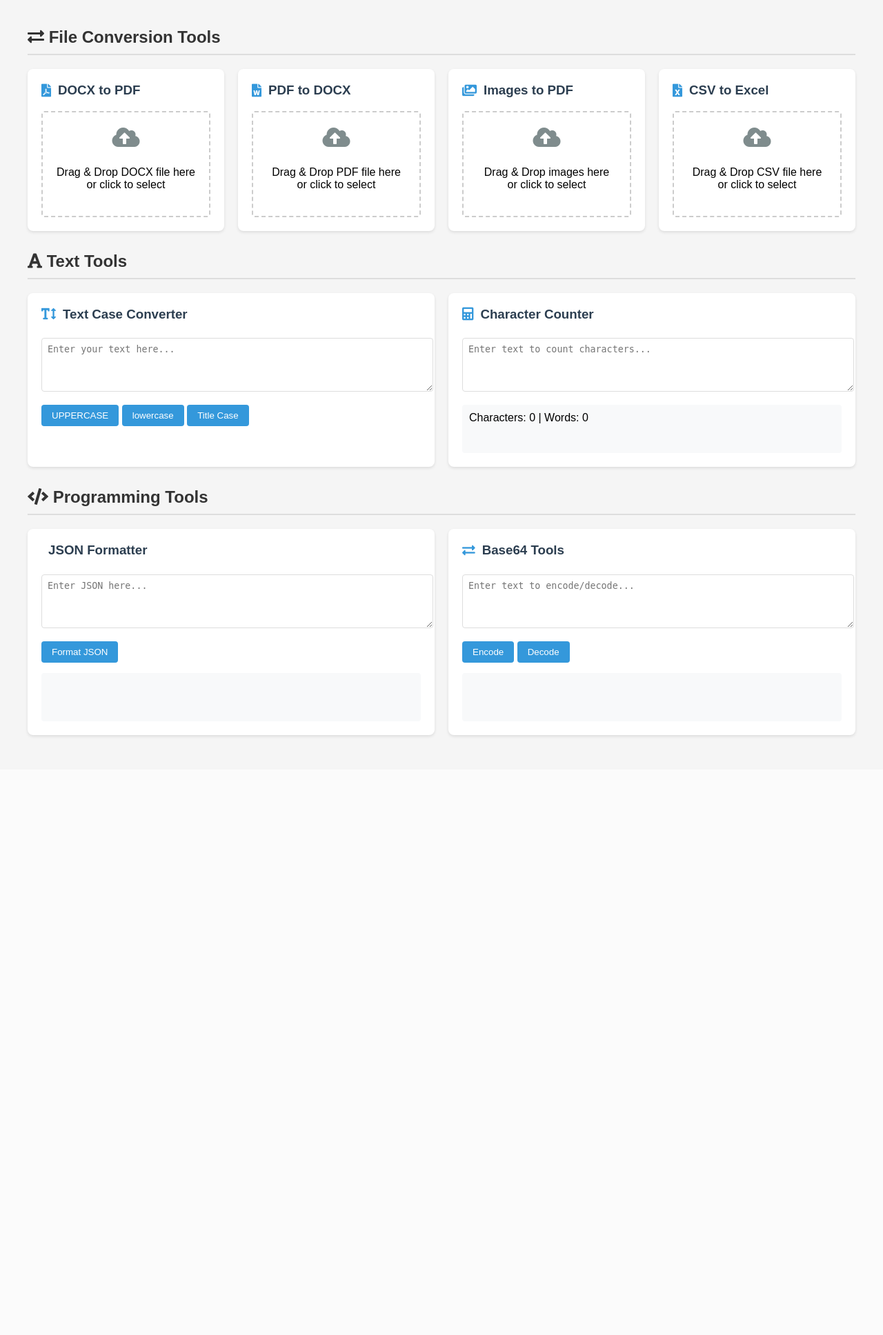
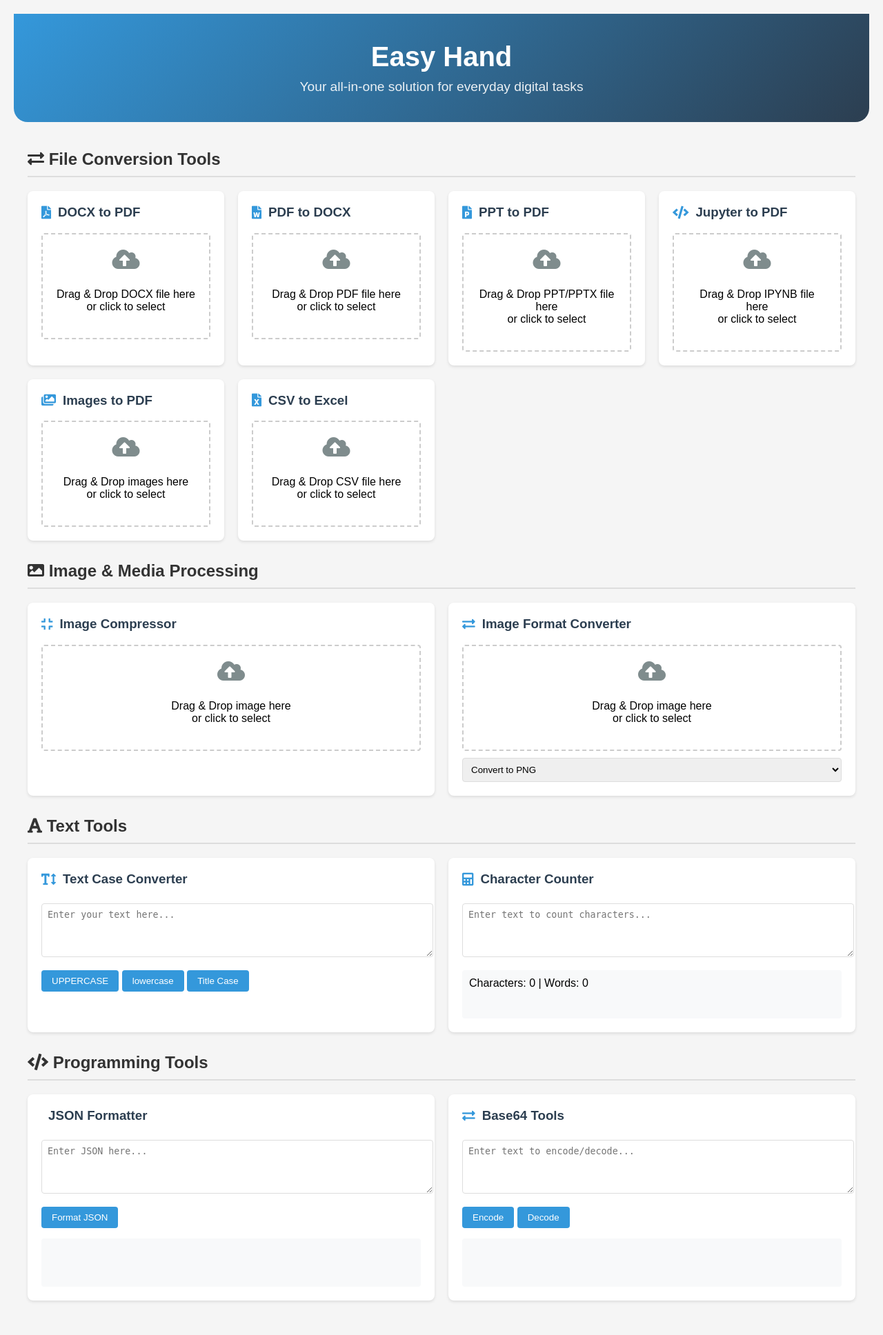
Before and after one commit to FahimMuntashir/easy-hand, a Flask app: page / in a window 1280 px wide. Shown: the whole page at 69% size. Before the commit the page ends 1069 px from the top, so only its background shows below. Run offline with Flask 2, Linux system fonts and the light colour scheme; some libraries are stand-ins or nearby versions.

Commit message:
modify design and add more tools

```diff
--- a/app.py
+++ b/app.py
@@ -6,6 +6,10 @@ import platform
 from PIL import Image
 import pandas as pd
 from flask_cors import CORS
+from nbconvert import PDFExporter
+import nbformat
+import io
+import subprocess
 
 # Create a persistent temporary directory
 TEMP_DIR = os.path.join(os.getcwd(), 'temp')
@@ -199,5 +203,156 @@ def csv_to_excel():
     finally:
         cleanup_temp_files()
 
+@app.route('/api/convert/ppt-to-pdf', methods=['POST'])
+def ppt_to_pdf():
+    try:
+        if 'file' not in request.files:
+            return jsonify({'error': 'No file provided'}), 400
+
+        file = request.files['file']
+        if not file.filename:
+            return jsonify({'error': 'No file selected'}), 400
+
+        if not file.filename.endswith(('.ppt', '.pptx')):
+            return jsonify({'error': 'Invalid file format. Please upload a PPT/PPTX file.'}), 400
+
+        input_path = os.path.join(TEMP_DIR, secure_filename(file.filename))
+        output_path = os.path.join(TEMP_DIR, 'converted.pdf')
+        file.save(input_path)
+
+        try:
+            # Convert using unoconv
+            subprocess.run(['unoconv', '-f', 'pdf', '-o', output_path, input_path], check=True)
+
+            if not os.path.exists(output_path):
+                raise Exception("Conversion failed")
+
+        except subprocess.CalledProcessError as conv_error:
+            print(f"Conversion error: {conv_error}")
+            return jsonify({'error': 'Failed to convert PPT to PDF. Please make sure unoconv and LibreOffice are installed.'}), 500
+        except Exception as e:
+            print(f"Error: {e}")
+            return jsonify({'error': 'Conversion failed'}), 500
+
+        return send_file(
+            output_path,
+            as_attachment=True,
+            download_name='converted.pdf',
+            mimetype='application/pdf'
+        )
+
+    except Exception as e:
+        print(f"Error in ppt_to_pdf: {str(e)}")
+        return jsonify({'error': str(e)}), 500
+
+    finally:
+        cleanup_temp_files()
+
+@app.route('/api/convert/ipynb-to-pdf', methods=['POST'])
+def ipynb_to_pdf():
+    try:
+        if 'file' not in request.files:
+            return jsonify({'error': 'No file provided'}), 400
+
+        file = request.files['file']
+        if not file.filename:
+            return jsonify({'error': 'No file selected'}), 400
+
+        if not file.filename.endswith('.ipynb'):
+            return jsonify({'error': 'Invalid file format. Please upload an IPYNB file.'}), 400
+
+        # Read the notebook
+        notebook_content = nbformat.reads(file.read().decode('utf-8'), as_version=4)
+
+        # Convert to PDF
+        pdf_exporter = PDFExporter()
+        pdf_data, resources = pdf_exporter.from_notebook_node(notebook_content)
+
+        # Create response
+        return send_file(
+            io.BytesIO(pdf_data),
+            as_attachment=True,
+            download_name='converted.pdf',
+            mimetype='application/pdf'
+        )
+
+    except Exception as e:
+        print(f"Error in ipynb_to_pdf: {str(e)}")
+        return jsonify({'error': str(e)}), 500
+
+@app.route('/api/convert/compress-image', methods=['POST'])
+def compress_image():
+    try:
+        if 'file' not in request.files:
+            return jsonify({'error': 'No file provided'}), 400
+
+        file = request.files['file']
+        if not file.filename:
+            return jsonify({'error': 'No file selected'}), 400
+
+        if not file.filename.lower().endswith(('.png', '.jpg', '.jpeg')):
+            return jsonify({'error': 'Invalid file format. Please upload a PNG or JPEG file.'}), 400
+
+        # Open and compress image
+        image = Image.open(file)
+        output = io.BytesIO()
+
+        # Convert to RGB if necessary
+        if image.mode in ('RGBA', 'P'):
+            image = image.convert('RGB')
+
+        # Save with compression
+        image.save(output, format='JPEG', quality=60, optimize=True)
+        output.seek(0)
+
+        return send_file(
+            output,
+            as_attachment=True,
+            download_name='compressed_image.jpg',
+            mimetype='image/jpeg'
+        )
+
+    except Exception as e:
+        print(f"Error in compress_image: {str(e)}")
+        return jsonify({'error': str(e)}), 500
+
+@app.route('/api/convert/convert-image', methods=['POST'])
+def convert_image():
+    try:
+        if 'file' not in request.files or 'format' not in request.form:
+            return jsonify({'error': 'No file or format provided'}), 400
+
+        file = request.files['file']
+        target_format = request.form['format'].lower()
+
+        if not file.filename:
+            return jsonify({'error': 'No file selected'}), 400
+
+        if target_format not in ['png', 'jpg', 'jpeg', 'gif', 'bmp']:
+            return jsonify({'error': 'Invalid target format'}), 400
+
+        # Open and convert image
+        image = Image.open(file)
+        output = io.BytesIO()
+
+        # Convert to RGB if necessary (except for PNG which can handle RGBA)
+        if target_format != 'png' and image.mode in ('RGBA', 'P'):
+            image = image.convert('RGB')
+
+        # Save in new format
+        image.save(output, format=target_format.upper())
+        output.seek(0)
+
+        return send_file(
+            output,
+            as_attachment=True,
+            download_name=f'converted_image.{target_format}',
+            mimetype=f'image/{target_format}'
+        )
+
+    except Exception as e:
+        print(f"Error in convert_image: {str(e)}")
+        return jsonify({'error': str(e)}), 500
+
 if __name__ == '__main__':
     app.run(debug=True, host='0.0.0.0', port=5000)
--- a/requirements.txt
+++ b/requirements.txt
@@ -6,7 +6,5 @@ pandas==1.3.0
 openpyxl==3.0.7
 python-docx==0.8.11
 pdf2docx==0.5.6
-docx2pdf==0.1.7; platform_system=="Windows"
 nbconvert==6.1.0
-epub2pdf==0.5.0
-pywin32==301; platform_system == "Windows"
+jupyter_client==6.1.12
--- a/templates/index.html
+++ b/templates/index.html
@@ -3,7 +3,7 @@
   <head>
     <meta charset="UTF-8" />
     <meta name="viewport" content="width=device-width, initial-scale=1.0" />
-    <title>File Tools & Converters</title>
+    <title>Easy Hand - Your All-in-One Digital Tool</title>
     <link
       href="https://cdnjs.cloudflare.com/ajax/libs/font-awesome/5.15.4/css/all.min.css"
       rel="stylesheet"
@@ -37,7 +37,7 @@
         background: white;
         border-radius: 8px;
         padding: 20px;
-        box-shadow: 0 2px 4px rgba(0,0,0,0.1);
+        box-shadow: 0 2px 4px rgba(0, 0, 0, 0.1);
       }
       .card h3 {
         margin-top: 0;
@@ -107,9 +107,38 @@
         border-radius: 4px;
         min-height: 50px;
       }
+      .header {
+        text-align: center;
+        padding: 40px 20px;
+        background: linear-gradient(135deg, #3498db, #2c3e50);
+        color: white;
+        margin-bottom: 40px;
+        border-radius: 0 0 20px 20px;
+      }
+      .header h1 {
+        margin: 0;
+        font-size: 2.5em;
+      }
+      .header p {
+        margin: 10px 0 0;
+        font-size: 1.2em;
+        opacity: 0.9;
+      }
+      .format-select {
+        width: 100%;
+        padding: 8px;
+        margin-top: 10px;
+        border: 1px solid #ddd;
+        border-radius: 4px;
+      }
     </style>
   </head>
   <body>
+    <div class="header">
+      <h1>Easy Hand</h1>
+      <p>Your all-in-one solution for everyday digital tasks</p>
+    </div>
+
     <div class="container">
       <!-- File Conversion Tools Section -->
       <section class="section">
@@ -120,7 +149,7 @@
             <h3><i class="fas fa-file-pdf"></i> DOCX to PDF</h3>
             <div class="drop-zone" data-endpoint="/api/convert/docx-to-pdf">
               <i class="fas fa-cloud-upload-alt"></i>
-              <p>Drag & Drop DOCX file here<br>or click to select</p>
+              <p>Drag & Drop DOCX file here<br />or click to select</p>
             </div>
           </div>
 
@@ -129,7 +158,25 @@
             <h3><i class="fas fa-file-word"></i> PDF to DOCX</h3>
             <div class="drop-zone" data-endpoint="/api/convert/pdf-to-docx">
               <i class="fas fa-cloud-upload-alt"></i>
-              <p>Drag & Drop PDF file here<br>or click to select</p>
+              <p>Drag & Drop PDF file here<br />or click to select</p>
+            </div>
+          </div>
+
+          <!-- PPT to PDF -->
+          <div class="card">
+            <h3><i class="fas fa-file-powerpoint"></i> PPT to PDF</h3>
+            <div class="drop-zone" data-endpoint="/api/convert/ppt-to-pdf">
+              <i class="fas fa-cloud-upload-alt"></i>
+              <p>Drag & Drop PPT/PPTX file here<br />or click to select</p>
+            </div>
+          </div>
+
+          <!-- IPYNB to PDF -->
+          <div class="card">
+            <h3><i class="fas fa-code"></i> Jupyter to PDF</h3>
+            <div class="drop-zone" data-endpoint="/api/convert/ipynb-to-pdf">
+              <i class="fas fa-cloud-upload-alt"></i>
+              <p>Drag & Drop IPYNB file here<br />or click to select</p>
             </div>
           </div>
 
@@ -138,7 +185,7 @@
             <h3><i class="fas fa-images"></i> Images to PDF</h3>
             <div class="drop-zone" data-endpoint="/api/convert/images-to-pdf">
               <i class="fas fa-cloud-upload-alt"></i>
-              <p>Drag & Drop images here<br>or click to select</p>
+              <p>Drag & Drop images here<br />or click to select</p>
             </div>
           </div>
 
@@ -147,8 +194,38 @@
             <h3><i class="fas fa-file-excel"></i> CSV to Excel</h3>
             <div class="drop-zone" data-endpoint="/api/convert/csv-to-excel">
               <i class="fas fa-cloud-upload-alt"></i>
-              <p>Drag & Drop CSV file here<br>or click to select</p>
+              <p>Drag & Drop CSV file here<br />or click to select</p>
             </div>
+          </div>
+        </div>
+      </section>
+
+      <!-- Image & Media Processing Section -->
+      <section class="section">
+        <h2><i class="fas fa-image"></i> Image & Media Processing</h2>
+        <div class="tools-grid">
+          <!-- Image Compressor -->
+          <div class="card">
+            <h3><i class="fas fa-compress"></i> Image Compressor</h3>
+            <div class="drop-zone" data-endpoint="/api/convert/compress-image">
+              <i class="fas fa-cloud-upload-alt"></i>
+              <p>Drag & Drop image here<br />or click to select</p>
+            </div>
+          </div>
+
+          <!-- Image Format Converter -->
+          <div class="card">
+            <h3><i class="fas fa-exchange-alt"></i> Image Format Converter</h3>
+            <div class="drop-zone" data-endpoint="/api/convert/convert-image">
+              <i class="fas fa-cloud-upload-alt"></i>
+              <p>Drag & Drop image here<br />or click to select</p>
+            </div>
+            <select class="format-select" id="imageFormat">
+              <option value="png">Convert to PNG</option>
+              <option value="jpg">Convert to JPG</option>
+              <option value="gif">Convert to GIF</option>
+              <option value="bmp">Convert to BMP</option>
+            </select>
           </div>
         </div>
       </section>
@@ -161,18 +238,33 @@
           <div class="card">
             <h3><i class="fas fa-text-height"></i> Text Case Converter</h3>
             <div class="input-group">
-              <textarea id="textInput" rows="4" placeholder="Enter your text here..."></textarea>
+              <textarea
+                id="textInput"
+                rows="4"
+                placeholder="Enter your text here..."
+              ></textarea>
             </div>
-            <button class="btn" onclick="convertCase('upper')">UPPERCASE</button>
-            <button class="btn" onclick="convertCase('lower')">lowercase</button>
-            <button class="btn" onclick="convertCase('title')">Title Case</button>
+            <button class="btn" onclick="convertCase('upper')">
+              UPPERCASE
+            </button>
+            <button class="btn" onclick="convertCase('lower')">
+              lowercase
+            </button>
+            <button class="btn" onclick="convertCase('title')">
+              Title Case
+            </button>
           </div>
 
           <!-- Character Counter -->
           <div class="card">
             <h3><i class="fas fa-calculator"></i> Character Counter</h3>
             <div class="input-group">
-              <textarea id="countInput" rows="4" placeholder="Enter text to count characters..." oninput="countCharacters()"></textarea>
+              <textarea
+                id="countInput"
+                rows="4"
+                placeholder="Enter text to count characters..."
+                oninput="countCharacters()"
+              ></textarea>
             </div>
             <div class="result-area" id="countResult">
               Characters: 0 | Words: 0
@@ -189,7 +281,11 @@
           <div class="card">
             <h3><i class="fas fa-brackets-curly"></i> JSON Formatter</h3>
             <div class="input-group">
-              <textarea id="jsonInput" rows="4" placeholder="Enter JSON here..."></textarea>
+              <textarea
+                id="jsonInput"
+                rows="4"
+                placeholder="Enter JSON here..."
+              ></textarea>
             </div>
             <button class="btn" onclick="formatJSON()">Format JSON</button>
             <div class="result-area" id="jsonResult"></div>
@@ -199,7 +295,11 @@
           <div class="card">
             <h3><i class="fas fa-exchange-alt"></i> Base64 Tools</h3>
             <div class="input-group">
-              <textarea id="base64Input" rows="4" placeholder="Enter text to encode/decode..."></textarea>
+              <textarea
+                id="base64Input"
+                rows="4"
+                placeholder="Enter text to encode/decode..."
+              ></textarea>
             </div>
             <button class="btn" onclick="base64Encode()">Encode</button>
             <button class="btn" onclick="base64Decode()">Decode</button>
@@ -211,153 +311,183 @@
 
     <script>
       // File Conversion Functionality
-      document.addEventListener('DOMContentLoaded', function() {
-        const dropZones = document.querySelectorAll('.drop-zone');
+      document.addEventListener("DOMContentLoaded", function () {
+        const dropZones = document.querySelectorAll(".drop-zone");
 
-        dropZones.forEach(zone => {
-          zone.addEventListener('dragover', (e) => {
+        dropZones.forEach((zone) => {
+          zone.addEventListener("dragover", (e) => {
             e.preventDefault();
             e.stopPropagation();
-            zone.classList.add('dragover');
+            zone.classList.add("dragover");
           });
 
-          zone.addEventListener('dragleave', (e) => {
+          zone.addEventListener("dragleave", (e) => {
             e.preventDefault();
             e.stopPropagation();
-            zone.classList.remove('dragover');
+            zone.classList.remove("dragover");
           });
 
-          zone.addEventListener('drop', async (e) => {
+          zone.addEventListener("drop", async (e) => {
             e.preventDefault();
             e.stopPropagation();
-            zone.classList.remove('dragover');
+            zone.classList.remove("dragover");
 
             const files = e.dataTransfer.files;
             handleFiles(files, zone);
           });
 
-          zone.addEventListener('click', () => {
-            const input = document.createElement('input');
-            input.type = 'file';
-            input.multiple = zone.getAttribute('data-endpoint') === '/api/convert/images-to-pdf';
+          zone.addEventListener("click", () => {
+            const input = document.createElement("input");
+            input.type = "file";
+            input.multiple =
+              zone.getAttribute("data-endpoint") ===
+              "/api/convert/images-to-pdf";
             input.onchange = (e) => handleFiles(e.target.files, zone);
             input.click();
           });
         });
 
         async function handleFiles(files, zone) {
-          const endpoint = zone.getAttribute('data-endpoint');
+          const endpoint = zone.getAttribute("data-endpoint");
           const formData = new FormData();
 
-          if (endpoint === '/api/convert/images-to-pdf') {
+          if (endpoint === "/api/convert/images-to-pdf") {
             for (let file of files) {
-              formData.append('files', file);
+              formData.append("files", file);
             }
+          } else if (endpoint === "/api/convert/convert-image") {
+            formData.append("file", files[0]);
+            formData.append(
+              "format",
+              document.getElementById("imageFormat").value
+            );
           } else {
-            formData.append('file', files[0]);
+            formData.append("file", files[0]);
           }
 
           const originalContent = zone.innerHTML;
-          zone.innerHTML = '<div class="loading">Converting... Please wait</div>';
+          zone.innerHTML =
+            '<div class="loading">Processing... Please wait</div>';
 
           try {
             const response = await fetch(endpoint, {
-              method: 'POST',
-              body: formData
+              method: "POST",
+              body: formData,
             });
 
             if (!response.ok) {
               const errorData = await response.json();
-              throw new Error(errorData.error || 'Conversion failed');
+              throw new Error(errorData.error || "Conversion failed");
             }
 
             const blob = await response.blob();
             const url = window.URL.createObjectURL(blob);
-            const a = document.createElement('a');
+            const a = document.createElement("a");
             a.href = url;
-            a.download = files[0].name.split('.')[0] + '_converted' + getFileExtension(endpoint);
+            a.download = getOutputFilename(files[0].name, endpoint);
             document.body.appendChild(a);
             a.click();
             document.body.removeChild(a);
             window.URL.revokeObjectURL(url);
 
-            alert('Conversion successful!');
+            alert("Processing successful!");
           } catch (error) {
-            console.error('Error:', error);
-            alert(error.message || 'An error occurred during conversion');
+            console.error("Error:", error);
+            alert(error.message || "An error occurred during processing");
           } finally {
             zone.innerHTML = originalContent;
           }
         }
 
+        function getOutputFilename(originalName, endpoint) {
+          const baseName = originalName.split(".")[0];
+          if (endpoint === "/api/convert/convert-image") {
+            const format = document.getElementById("imageFormat").value;
+            return `${baseName}_converted.${format}`;
+          }
+          return baseName + getFileExtension(endpoint);
+        }
+
         function getFileExtension(endpoint) {
-          switch(endpoint) {
-            case '/api/convert/docx-to-pdf':
-              return '.pdf';
-            case '/api/convert/pdf-to-docx':
-              return '.docx';
-            case '/api/convert/images-to-pdf':
-              return '.pdf';
-            case '/api/convert/csv-to-excel':
-              return '.xlsx';
+          switch (endpoint) {
+            case "/api/convert/docx-to-pdf":
+            case "/api/convert/ppt-to-pdf":
+            case "/api/convert/ipynb-to-pdf":
+            case "/api/convert/images-to-pdf":
+              return ".pdf";
+            case "/api/convert/pdf-to-docx":
+              return ".docx";
+            case "/api/convert/csv-to-excel":
+              return ".xlsx";
+            case "/api/convert/compress-image":
+              return ".jpg";
             default:
-              return '';
+              return "";
           }
         }
       });
 
       // Text Tools Functions
       function convertCase(type) {
-        const input = document.getElementById('textInput');
+        const input = document.getElementById("textInput");
         const text = input.value;
-        switch(type) {
-          case 'upper':
+        switch (type) {
+          case "upper":
             input.value = text.toUpperCase();
             break;
-          case 'lower':
+          case "lower":
             input.value = text.toLowerCase();
             break;
-          case 'title':
-            input.value = text.replace(/\w\S*/g, (txt) => txt.charAt(0).toUpperCase() + txt.substr(1).toLowerCase());
+          case "title":
+            input.value = text.replace(
+              /\w\S*/g,
+              (txt) => txt.charAt(0).toUpperCase() + txt.substr(1).toLowerCase()
+            );
             break;
         }
       }
 
       function countCharacters() {
-        const text = document.getElementById('countInput').value;
+        const text = document.getElementById("countInput").value;
         const chars = text.length;
         const words = text.trim() ? text.trim().split(/\s+/).length : 0;
-        document.getElementById('countResult').textContent = `Characters: ${chars} | Words: ${words}`;
+        document.getElementById(
+          "countResult"
+        ).textContent = `Characters: ${chars} | Words: ${words}`;
       }
 
       // Programming Tools Functions
       function formatJSON() {
         try {
-          const input = document.getElementById('jsonInput').value;
+          const input = document.getElementById("jsonInput").value;
           const formatted = JSON.stringify(JSON.parse(input), null, 2);
-          document.getElementById('jsonResult').innerHTML = `<pre>${formatted}</pre>`;
+          document.getElementById(
+            "jsonResult"
+          ).innerHTML = `<pre>${formatted}</pre>`;
         } catch (e) {
-          document.getElementById('jsonResult').textContent = 'Invalid JSON';
+          document.getElementById("jsonResult").textContent = "Invalid JSON";
         }
       }
 
       function base64Encode() {
-        const input = document.getElementById('base64Input').value;
+        const input = document.getElementById("base64Input").value;
         try {
           const encoded = btoa(input);
-          document.getElementById('base64Result').textContent = encoded;
+          document.getElementById("base64Result").textContent = encoded;
         } catch (e) {
-          document.getElementById('base64Result').textContent = 'Invalid input for encoding';
+          document.getElementById("base64Result").textContent =
+            "Invalid input for encoding";
         }
       }
 
       function base64Decode() {
-        const input = document.getElementById('base64Input').value;
+        const input = document.getElementById("base64Input").value;
         try {
           const decoded = atob(input);
-          document.getElementById('base64Result').textContent = decoded;
+          document.getElementById("base64Result").textContent = decoded;
         } catch (e) {
-          document.getElementById('base64Result').textContent = 'Invalid base64 string';
+          document.getElementById("base64Result").textContent =
+            "Invalid base64 string";
         }
       }
     </script>
```
